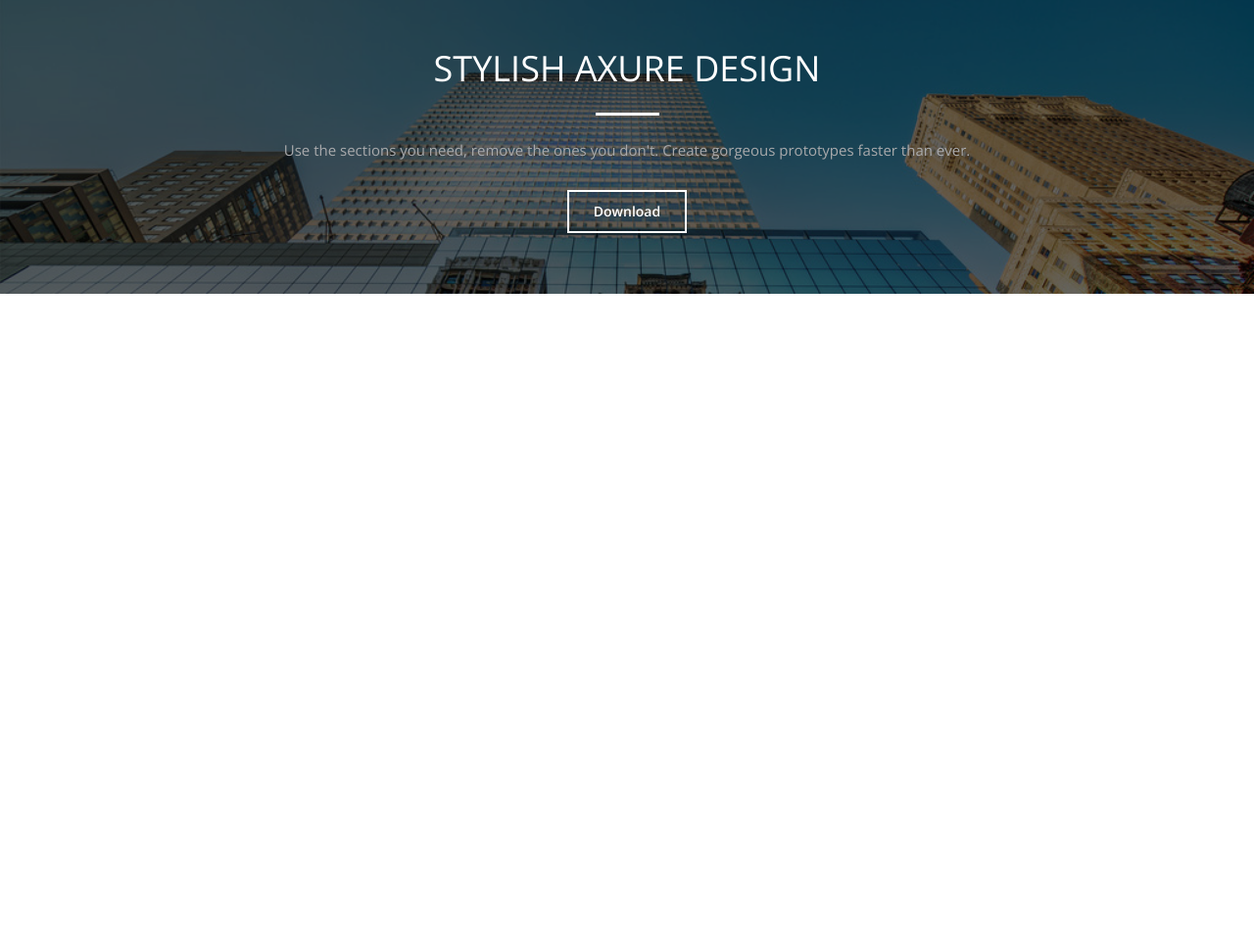
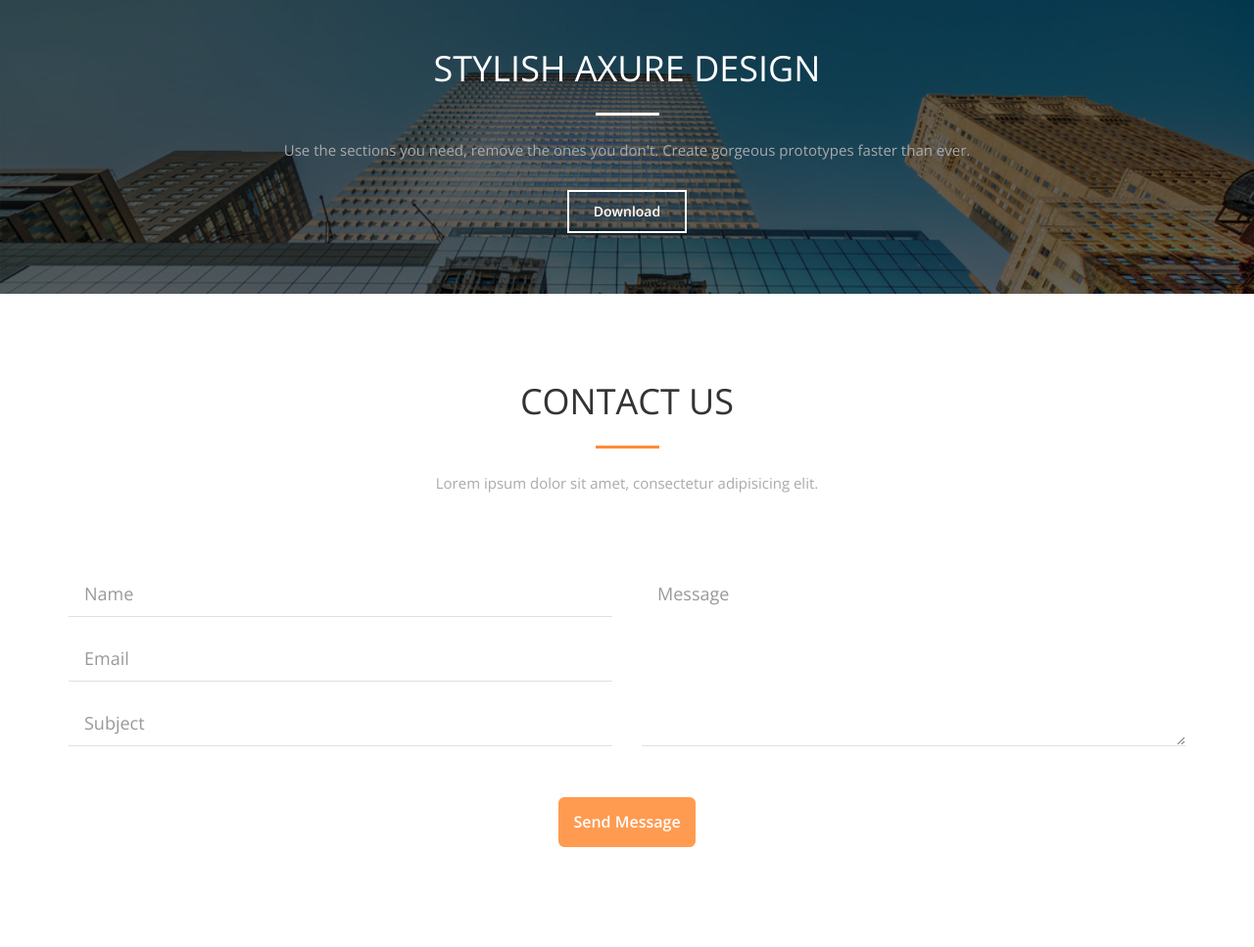
Before and after one commit to anasibrahimgm/psd-to-html, a plain HTML site: page index.html in a window 1280 px wide. Shown: the part 4408-5375 px from the top of the page at 98% size. Before the commit the page ends 4708 px from the top, so only its background shows below. Drawn offline with nearby package versions, Linux system fonts and the light colour scheme.

Commit message:
Contact Us Section

```diff
--- a/css/main.css
+++ b/css/main.css
@@ -1,5 +1,4 @@
 body {
-	height: 4000px;
 	font-family: 'Open Sans', sans-serif;
 }
 
@@ -438,6 +437,55 @@ body {
 	background-color: #fff;
 }
 
+.contact {
+	padding: 70px 0;
+}
+
+.contact .contact-desc {
+	font-size: 15px;
+	font-weight: normal;
+	color: #a9aaac;
+	margin-bottom: 80px;
+}
+
+.contact .contact-form input[type="text"],
+.contact .contact-form input[type="email"] {
+	margin-bottom: 20px;
+	border: none;
+	border-radius: 0;
+	box-shadow: none;
+	border-bottom: 1px solid #e0e0e0;
+}
+
+.contact .contact-form textarea {
+	height: 178px;
+	border: none;
+	border-radius: 0;
+	box-shadow: none;
+	border-bottom: 1px solid #e0e0e0;
+}
+
+
+.contact .contact-btn {
+	margin: 30px auto;
+	display: block;
+	padding: 8px 20px;
+	border: 2px solid  #fff;
+	border-radius: 8px;
+	color: #fff;
+	background-color: #FF9B51;
+	font-weight: bolder;
+	font-size: 16px;
+	padding: 15px;
+}
+
+
+
+
+
+
+
+
 
 
 
--- a/index.html
+++ b/index.html
@@ -352,6 +352,28 @@
 		</div>
 	</div>
 
+							<!-- Contact Us Section -->
+	<div class="contact">
+		<div class="container text-center">
+			<h2 class="h1 contact-head head-border-center uppercase">Contact Us</h2>
+			<p class="contact-desc">Lorem ipsum dolor sit amet, consectetur adipisicing elit.</p>
+
+			<div class="row">
+				<form class="contact-form">
+					<div class="col-md-6">
+						<input class="form-control input-lg" type="text" name="name" placeholder="Name" />
+						<input class="form-control input-lg" type="email" name="email" placeholder="Email" />
+						<input class="form-control input-lg" type="text" name="subject" placeholder="Subject" />
+					</div>
+					<div class="col-md-6">
+						<textarea class="form-control input-lg" name="message" placeholder="Message"></textarea>
+					</div>
+				</form>
+			</div>
+					<button type="submit" class="btn btn-lg contact-btn">Send Message</button>
+		</div>
+	</div>
+
 
 	<script src="js/jquery-3.2.1.min.js"></script>
 	<script src="js/bootstrap.min.js"></script>
```
